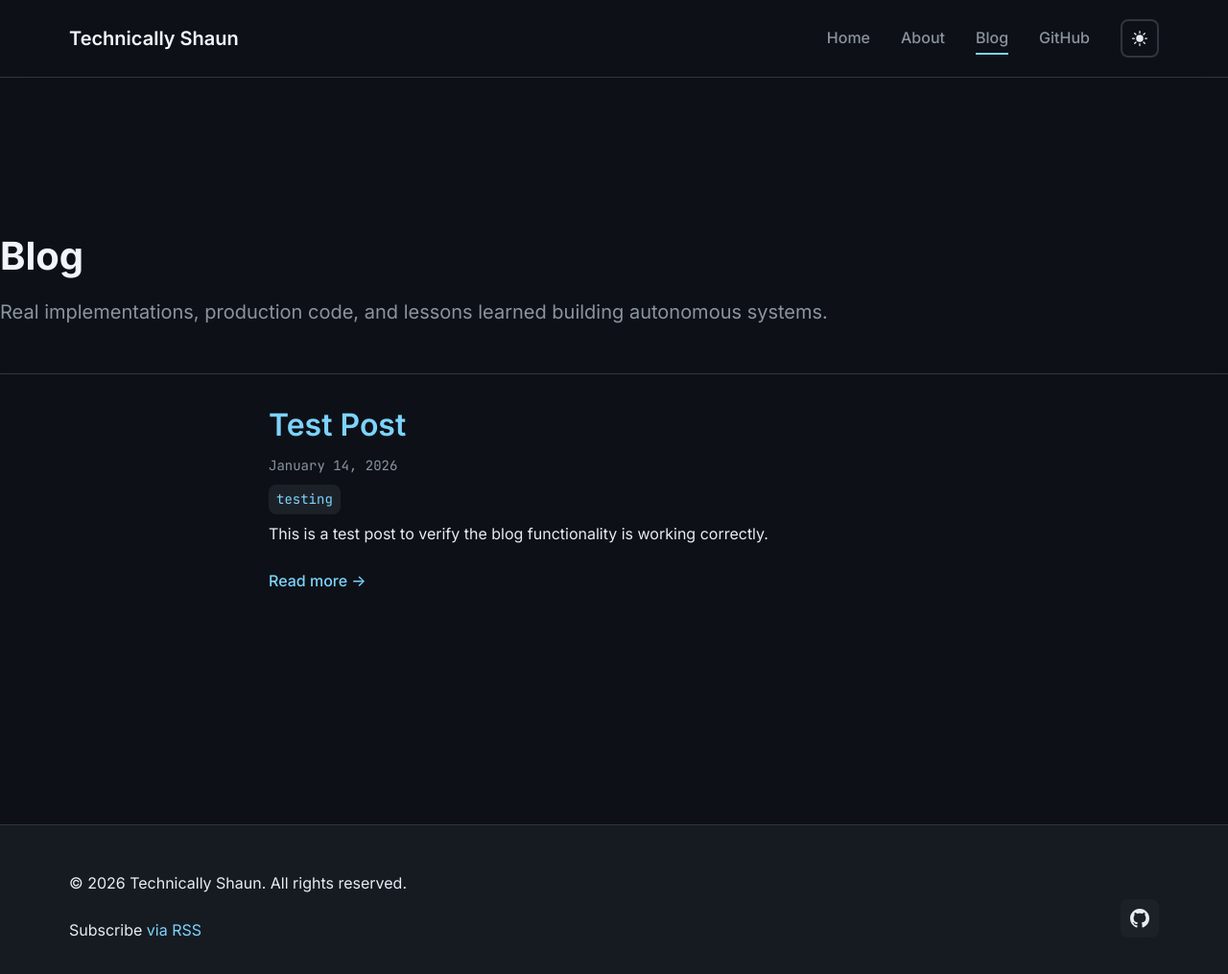
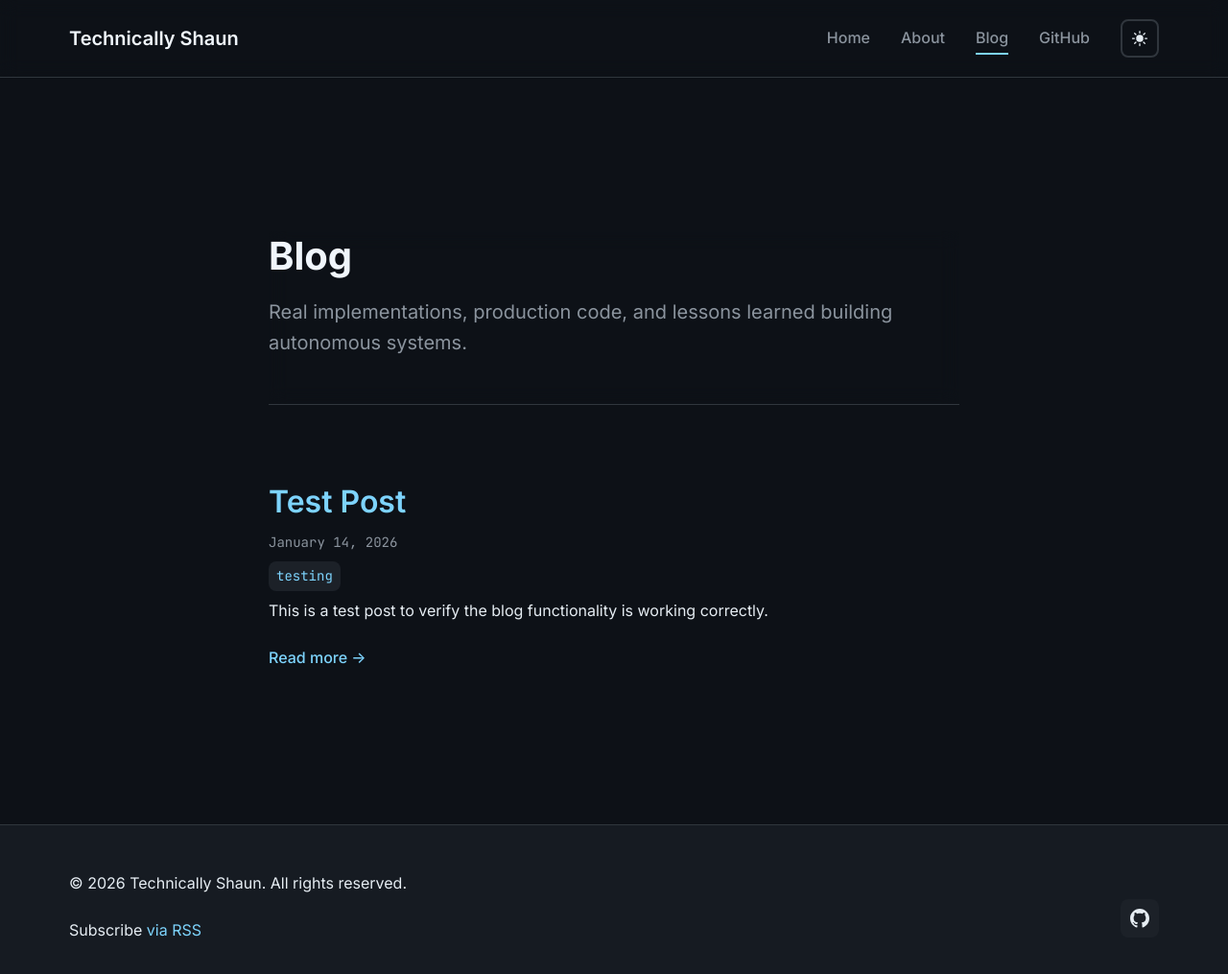
Before and after one commit to TechnicallyShaun/TechnicallyShaunBlog, a Jekyll site: the page built from blog.html, in a window 1280 px wide and 1055 px high. Shown: the top 1015 px of the window at 96% size. Built offline with Jekyll 4.4.1, drawn with Linux system fonts in a browser that asks for light colours.

Commit message:
fix: align blog page header with content container (720px max-width)
Co-authored-by: TechnicallyShaun <121695494+TechnicallyShaun@users.noreply.github.com>

```diff
--- a/assets/css/style.scss
+++ b/assets/css/style.scss
@@ -612,6 +612,11 @@ footer {
   padding: 4rem 0;
 }
 
+.page-header {
+  max-width: var(--content-width);
+  margin: 0 auto 3rem auto;
+}
+
 .page-description {
   font-size: 1.25rem;
   color: var(--text-secondary);
```
